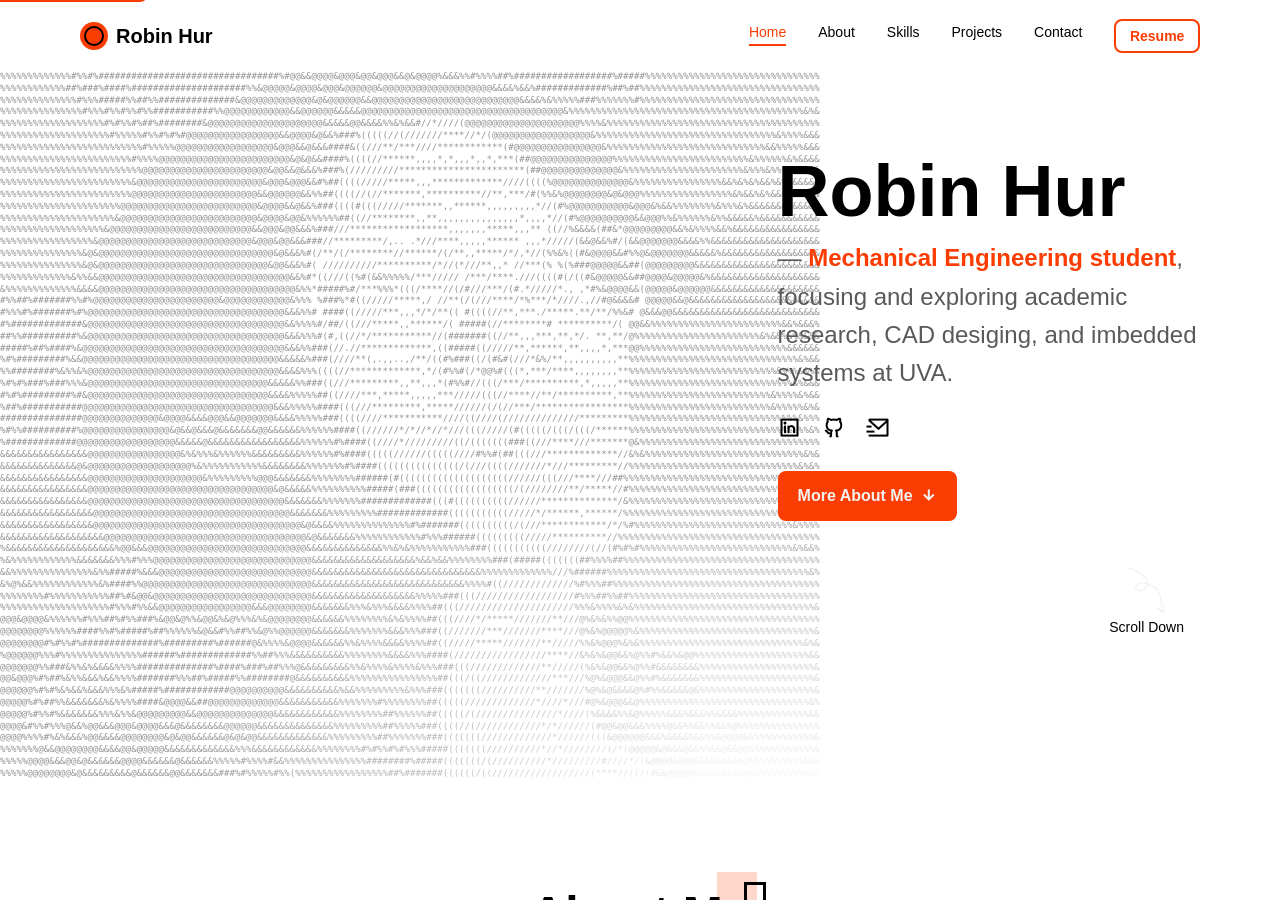
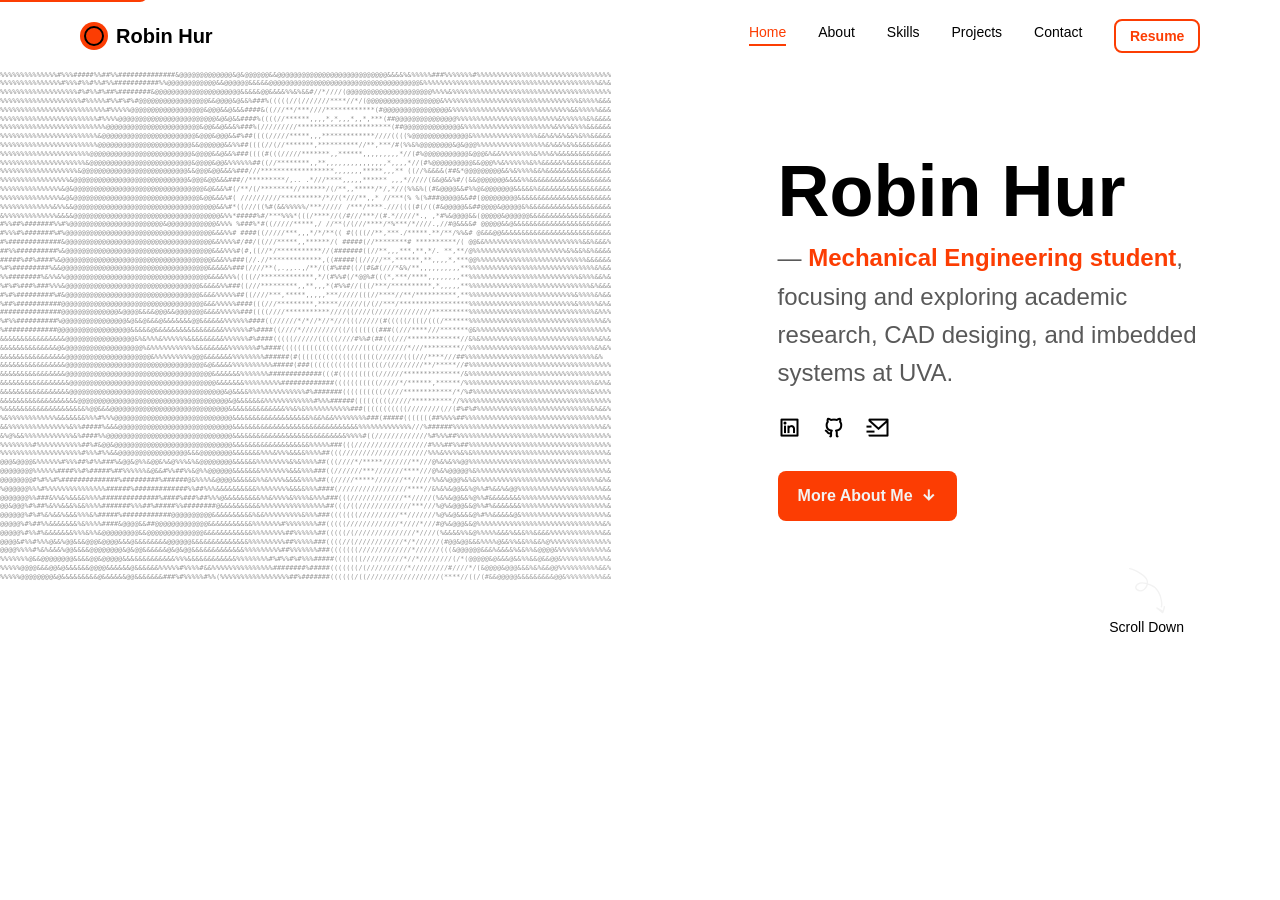
Before and after one commit to RobinKHur/RobinKHur.github.io, a Jekyll site: the page built from index.html, in a window 1280 px wide and 900 px high. Built offline with Jekyll 4.4.1, drawn with Linux system fonts in a browser that asks for light colours; some web fonts are replaced.

Commit message:
Add files via upload

```diff
--- a/css/styles.css
+++ b/css/styles.css
@@ -275,7 +275,7 @@ button { font-family: inherit; cursor: pointer; border: none; background: none;
   position: relative;
   z-index: 1;
   /* Min-height further extended (1.25×) from the previous clamp(700px, 75vh, 1300px) → clamp(875px, 75vh, 1625px) to keep pace with the latest ASCII font bump. Floor and ceiling scale 1.25× (700 → 875, 1300 → 1625); vh stays at 75 so the home height scales proportionally to viewport on mobile/tablet rather than dominating it. At the ASCII ceiling (17.58px font × 1.3 line-height × 63 lines = ≈1439px pre height) the figure almost fills the 1625px home height; the bottom-fade mask layer terminates the figure softly at the home's bottom edge so any small overflowing residual is invisible. */
-  min-height: clamp(800px, 69vh, 1478px);
+  min-height: clamp(875px, 75vh, 1625px);
 }
 
 .home__container {
@@ -306,8 +306,8 @@ button { font-family: inherit; cursor: pointer; border: none; background: none;
 
 .home__ascii-art__pre {
   font-family: ui-monospace, "SF Mono", Menlo, Consolas, "Courier New", monospace;
-  /* Reduced 25% (0.75×) from the previous clamp(8.06px, 0.95vw, 17.58px) → exact math gives 6.045 / 0.7125 / 13.185, written as clamp(6.05px, 0.71vw, 13.19px) below. History of clamps: 22/2.6/48 → 11/1.3/24 → 5.5/0.65/12 → 2.75/0.325/6 → 3.4375/0.40625/7.5 → 5.15625/0.609/11.25 → 6.45/0.76/14.06 → 8.06/0.95/17.58 → now 6.05/0.71/13.19. Floor 6.05px keeps the figure visible on narrow viewports; 0.71vw scales smoothly; 13.19px ceiling on wide breakpoints. At the ceiling the figure is ≈1080px tall (63 lines × 1.3 × 13.19) — comfortably inside `.home { min-height: clamp(875px, 75vh, 1625px) }` and well within the bio column, so the bottom-fade mask layer now serves mostly as a soft visual terminus rather than a needed clip. line-height:1.3 prevents glyph descenders clipping the row above. No max-width on the <pre> — `.home__ascii-art` is the positioning context (inset:0 spans the full section width). */
-  font-size: clamp(6.05px, 0.71vw, 13.19px);
+  /* Reduced another 25% (0.75×) from the previous clamp(6.05px, 0.71vw, 13.19px) → exact math gives 4.5375 / 0.5325 / 9.8925, written as clamp(4.54px, 0.53vw, 9.89px) below. History of clamps: 22/2.6/48 → 11/1.3/24 → 5.5/0.65/12 → 2.75/0.325/6 → 3.4375/0.40625/7.5 → 5.15625/0.609/11.25 → 6.45/0.76/14.06 → 8.06/0.95/17.58 → 6.05/0.71/13.19 → now 4.54/0.53/9.89. Floor 4.54px keeps the figure visible on narrow viewports; 0.53vw scales smoothly; 9.89px ceiling on wide breakpoints. At the ceiling the figure is ≈810px tall (63 lines × 1.3 × 9.89) — comfortably inside `.home { min-height: clamp(875px, 75vh, 1625px) }`. line-height:1.3 prevents glyph descenders clipping the row above. No max-width on the <pre> — `.home__ascii-art` is the positioning context (inset:0 spans the full section width). */
+  font-size: clamp(4.54px, 0.53vw, 9.89px);
   line-height: 1.3;
   color: var(--text-color);
   white-space: pre;
```
